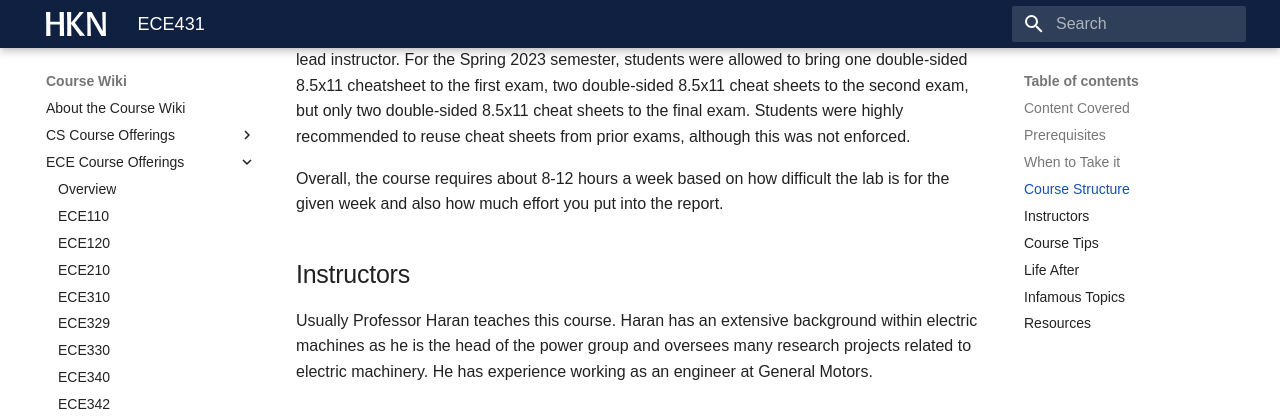
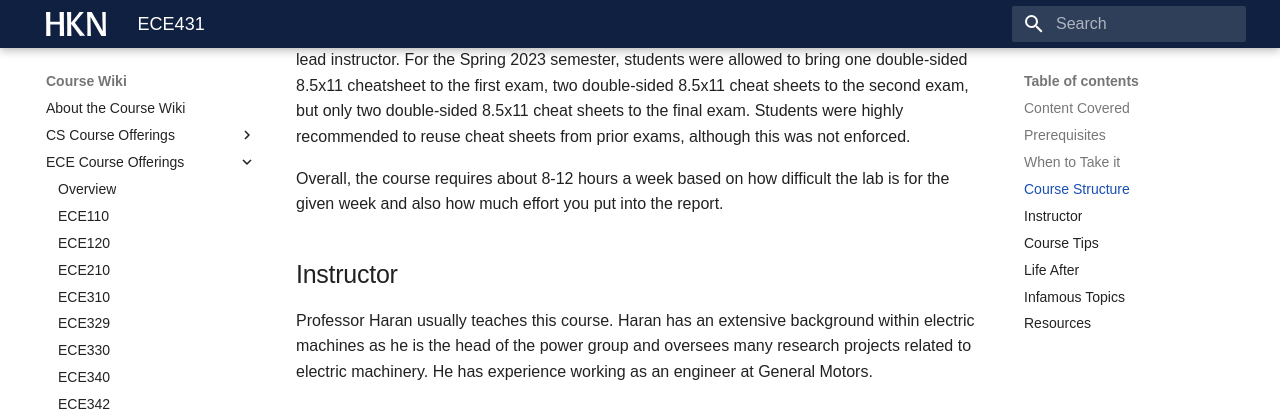
Before and after one commit to hkn-alpha/wiki, an MkDocs documentation site: the page built from docs/Course Wiki/ECE Course Offerings/ECE431.md, in a window 1280 px wide and 900 px high, scrolled down 2392 px. Shown: the top 418 px of the window. Built offline with MkDocs 1.6.1 and Material for MkDocs 9.7.7, drawn with Linux system fonts in a browser that asks for light colours; some web fonts are replaced.

Commit message:
Update ECE431.md

```diff
--- a/docs/Course Wiki/ECE Course Offerings/ECE431.md
+++ b/docs/Course Wiki/ECE Course Offerings/ECE431.md
@@ -42,9 +42,9 @@ The homeworks start weekly and tend to lighten up as the semester goes on. On ex
 The midterms are in class (1 hour) and usually not very difficult with the averages being in the high 80's to low/mid 90's with small standard deviations. Very few practice exams are given out (1-3 per exam) and students. Cheatsheet policies may vary depending on the semester and the lead instructor. For the Spring 2023 semester, students were allowed to bring one double-sided 8.5x11 cheatsheet to the first exam, two double-sided 8.5x11 cheat sheets to the second exam, but only two double-sided 8.5x11 cheat sheets to the final exam. Students were highly recommended to reuse cheat sheets from prior exams, although this was not enforced.
 
 Overall, the course requires about 8-12 hours a week based on how difficult the lab is for the given week and also how much effort you put into the report.
-## Instructors
+## Instructor
 
-Usually Professor Haran teaches this course. Haran has an extensive background within electric machines as he is the head of the power group and oversees many research projects related to electric machinery. He has experience working as an engineer at General Motors.
+Professor Haran usually teaches this course. Haran has an extensive background within electric machines as he is the head of the power group and oversees many research projects related to electric machinery. He has experience working as an engineer at General Motors.
 
 ## Course Tips
 
```
